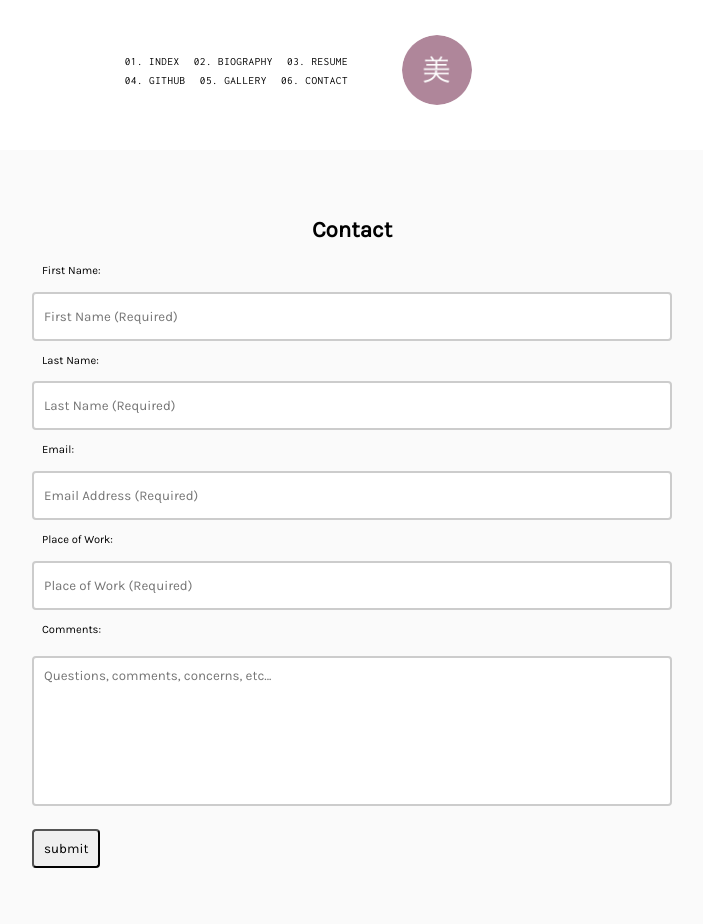
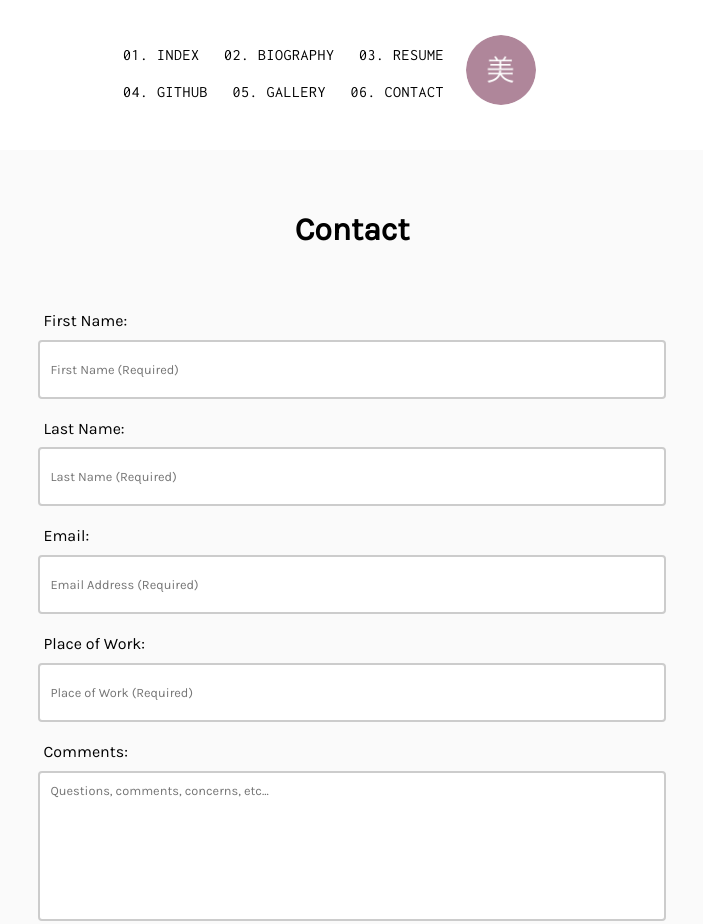
Before and after one commit to kellyasnyder/kellyasnyder.github.io, a plain HTML site: page contact.html in a window 1280 px wide. Shown: the top 924 px of the page, without its empty margins (288-991 px from the left). Drawn offline with nearby package versions, Linux system fonts and the light colour scheme; files that its build step writes are made by us from their sources.

Commit message:
updates portfolio site information (static html)

```diff
--- a/CSS/Partials/_contact.scss
+++ b/CSS/_contact.scss
@@ -1,5 +1,5 @@
-.contact-text {
-    width: 50%;
+.contact {
+    width: 70%;
     margin: auto;
     max-width: 1150px;
     padding-top: 50px;
@@ -8,19 +8,21 @@
 
 input[type=text], input[type=email] {
     width: 100%;
-    padding: 15px 10px;
-    margin: 10px 0;
+    padding: 20px 10px;
+    margin: 8px 0 20px 0;
     border: 2px solid #ccc;
     box-sizing: border-box;
     border-radius: 4px;
     font-family: karla, sans-serif;
+    font-size: 0.8em;
 }
 
 input[type=submit] {
-    padding: 10px 10px;
+    padding: 15px;
     box-sizing: border-box;
     border-radius: 4px;
     font-family: karla, sans-serif;
+    font-size: 0.8em;
 }
 
 textarea {
@@ -28,14 +30,14 @@ textarea {
     height: 150px;
     padding: 10px 10px;
     box-sizing: border-box;
-    margin: 15px 0 15px;
+    margin: 8px 0 15px 0;
     border-radius: 4px;
     border: 2px solid #ccc;
     resize: none;
     font-family: karla, sans-serif;
-
+    font-size: 0.8em;
 }
 
 label {
-    padding: 10px;
+    padding: 10px 0 0 5px;
 }
--- a/CSS/Partials/_footer.scss
+++ b/CSS/_footer.scss
@@ -11,7 +11,7 @@ footer p {
 	text-transform: uppercase;
 	font-family: karla, sans-serif;
 	text-align: justify;
-	font-size: 0.5em;
+	font-size: 0.8em;
 	width: 50%;
 	margin: 0 auto;
     padding-bottom: 15px;
--- a/CSS/Partials/_header.scss
+++ b/CSS/_header.scss
@@ -3,16 +3,16 @@
     font-size: 1em;
     text-transform: uppercase;
     letter-spacing: 0.5px;
-    line-height: 1.7em;
-    margin: 52px auto 0px -250px;
+    line-height: 2.3em;
+    margin: 37px auto 0px -250px;
     left: 50%;
     position: absolute;
     text-align: right;
-    width: 250px;
+    width: 350px;
 }
 
 .headerlinks a {
-    padding: 4px;
+    padding: 8px;
 }
 
 .headerlinks a, a:visited {
@@ -31,7 +31,7 @@ a:hover {
 
 .icon {
     width: 70px;
-    left: 50%;
+    left: 55%;
     margin-left: 50px;
     position: relative;
     margin-top: 35px;
@@ -39,7 +39,7 @@ a:hover {
 }
 
 header {
-    position: sticky;
+    position: fixed;
     width: 100%;
     height: 150px;
     background: #FFFFFF;
--- a/CSS/Partials/_mediaqueries.scss
+++ b/CSS/_mediaqueries.scss
@@ -8,8 +8,8 @@
         left: 0;
     }
 
-    .main, .contact-text, footer p {
-        width: 80%;
+    .main, .contact, footer p {
+        width: 90%;
     }
 
     .column {
--- a/CSS/styles.scss
+++ b/CSS/styles.scss
@@ -1,30 +1,9 @@
+/* CSS RESET */
+@import 'resets';
+
 /* FONTS */
 @import url('https://fonts.googleapis.com/css?family=Karla');
 @import url('https://fonts.googleapis.com/css?family=Inconsolata');
-
-/* CSS RESET */
-@import 'partials/resets';
-
-/* PAGE HEADER */
-@import 'partials/header';
-
-/* INDEX PAGE */
-@import 'partials/index';
-
-/* RESUME PAGE */
-@import 'partials/resume';
-
-/* CONTACT PAGE */
-@import 'partials/contact';
-
-/* GALLERY */
-@import 'partials/gallery';
-
-/* PAGE FOOTER */
-@import 'partials/footer';
-
-/* MEDIA QUERIES */
-@import 'partials/mediaqueries';
 
 /* UNIVERSAL STYLES */
 * {
@@ -34,11 +13,32 @@
 body {
     font-family: 'karla', monospace, Arial, Helvetica, sans-serif;
     color: #000;
-    margin: auto;
+    margin: 150px auto auto auto;
     background-color: #fafafa;
-    font-size: 0.7rem;
+    font-size: 1em;
     line-height: 1.3rem;
     display: flex;
     flex-direction: column;
     min-height: 100vh;
 }
+
+/* PAGE HEADER */
+@import 'header';
+
+/* INDEX PAGE */
+@import 'index';
+
+/* RESUME PAGE */
+@import 'resume';
+
+/* CONTACT PAGE */
+@import 'contact';
+
+/* GALLERY */
+@import 'gallery';
+
+/* PAGE FOOTER */
+@import 'footer';
+
+/* MEDIA QUERIES */
+@import 'mediaqueries';
--- a/contact.html
+++ b/contact.html
@@ -3,27 +3,23 @@
 <head>
     <meta charset="UTF-8">
     <meta name="viewport" content="width=device-width, initial-scale=1.0">
-        <title>고용의 길</title>
+    <title>Kelly Snyder</title>
     <link rel="shortcut icon" href="images/icon.png" />
-        <link rel="stylesheet" type= "text/css" href="styles.css">
-        <link href="https://fonts.googleapis.com/css?family=Karla" rel="stylesheet">
-        <link href="https://fonts.googleapis.com/css?family=Inconsolata" rel="stylesheet">
+    <link rel="stylesheet" type= "text/css" href="css/styles.css">
 </head>
-
 <body>
     <header class="container">
         <nav class="headerlinks">
             <a href="index.html">01. Index</a>
             <a href="biography.html">02. Biography</a>
             <a href="resume.html">03. Resume</a>
-                <a href="github.html">04. Github</a>
+            <a href="https://github.com/kellyasnyder">04. Github</a>
             <a href="gallery.html">05. Gallery</a>
             <a href="contact.html">06. Contact</a>
         </nav>
         <img src="images/icon.png" class="icon" alt="Icon">
     </header>
-
-    <div class="contact-text">
+    <div class="contact">
     <h1>Contact</h1>
         <form name= "contact" action="#" method="get" class="contact" onsubmit="return formValidation()">
             <label for="firstName">First Name:</label>
@@ -43,7 +39,6 @@
             <input class="submit" type="submit" name="Submit" value="submit" onClick="submitForm(event)">
         </form>
     </div>
-
     <script>
         function formValidation() {
             var firstName = document.forms["contact"]["firstName"];
@@ -104,7 +99,6 @@
             return true;
         }
     </script>
-
     <footer>
         <p>
             <b>&copy; Kelly Snyder 2018. All Rights Reserved.</b> This site is for educational purposes only.
@@ -117,7 +111,8 @@
         <p class="center">
             <a href="https://www.facebook.com/kellyysnyder" target="_blank">Facebook</a> &mdash;
             <a href="https://www.instagram.com/d.kfma/" target="_blank">Instagram</a> &mdash;
-            <a href="https://www.linkedin.com/in/kelsny/" target="_blank">LinkedIn</a>
+            <a href="https://www.linkedin.com/in/kelsny/" target="_blank">LinkedIn</a> &mdash;
+            <a href="https://github.com/kellyasnyder" target="_blank">Github</a>
         </p>
     </footer>
 </body>
```
Also changed, not shown: biography.html (+3 -5 lines), gallery.html (+4 -4 lines), github.html (+6 -8 lines), index.html (+5 -7 lines), resume.html (+9 -13 lines), CSS/_gallery.scss (renamed from CSS/Partials/_gallery.scss), CSS/_index.scss (renamed from CSS/Partials/_index.scss), CSS/_resets.scss (renamed from CSS/Partials/_resets.scss), CSS/_resume.scss (renamed from CSS/Partials/_resume.scss), CSS/styles.css, 2 other files. Lines whose indentation alone changed are shown as unchanged.
